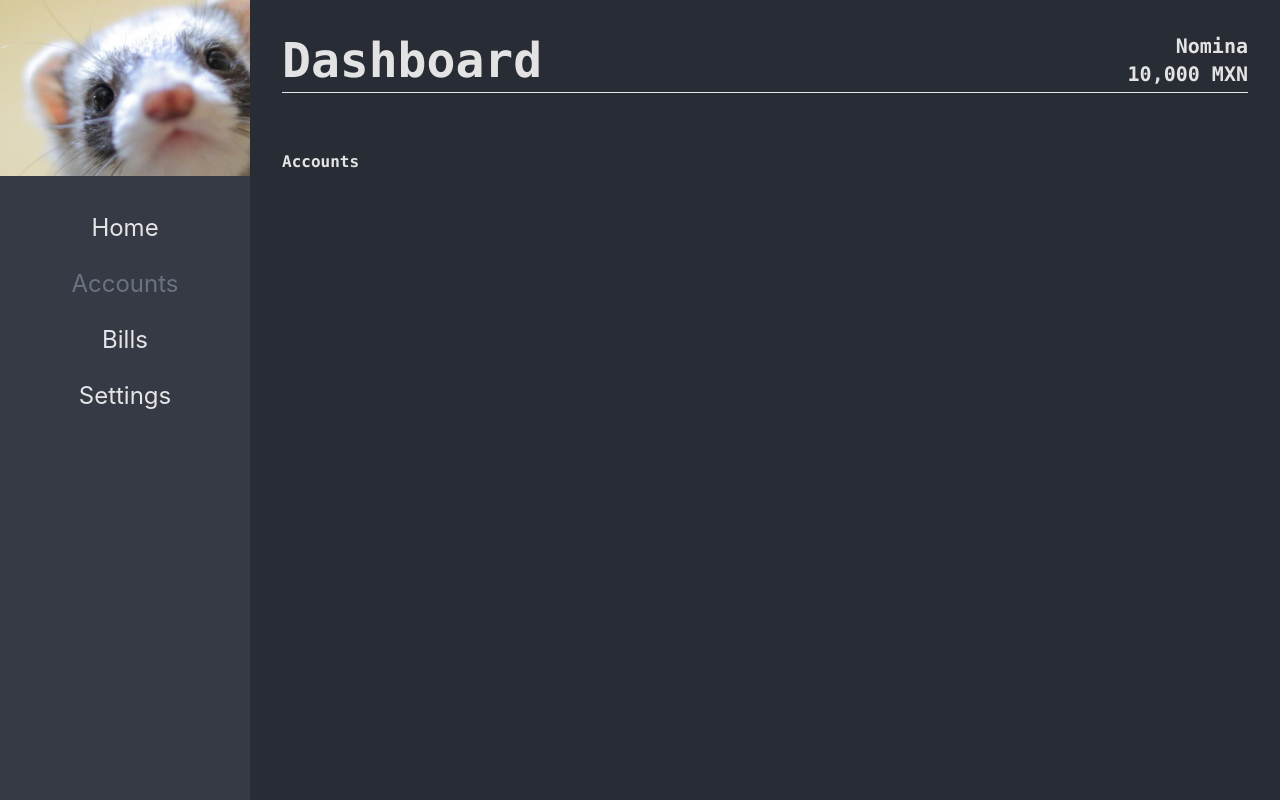
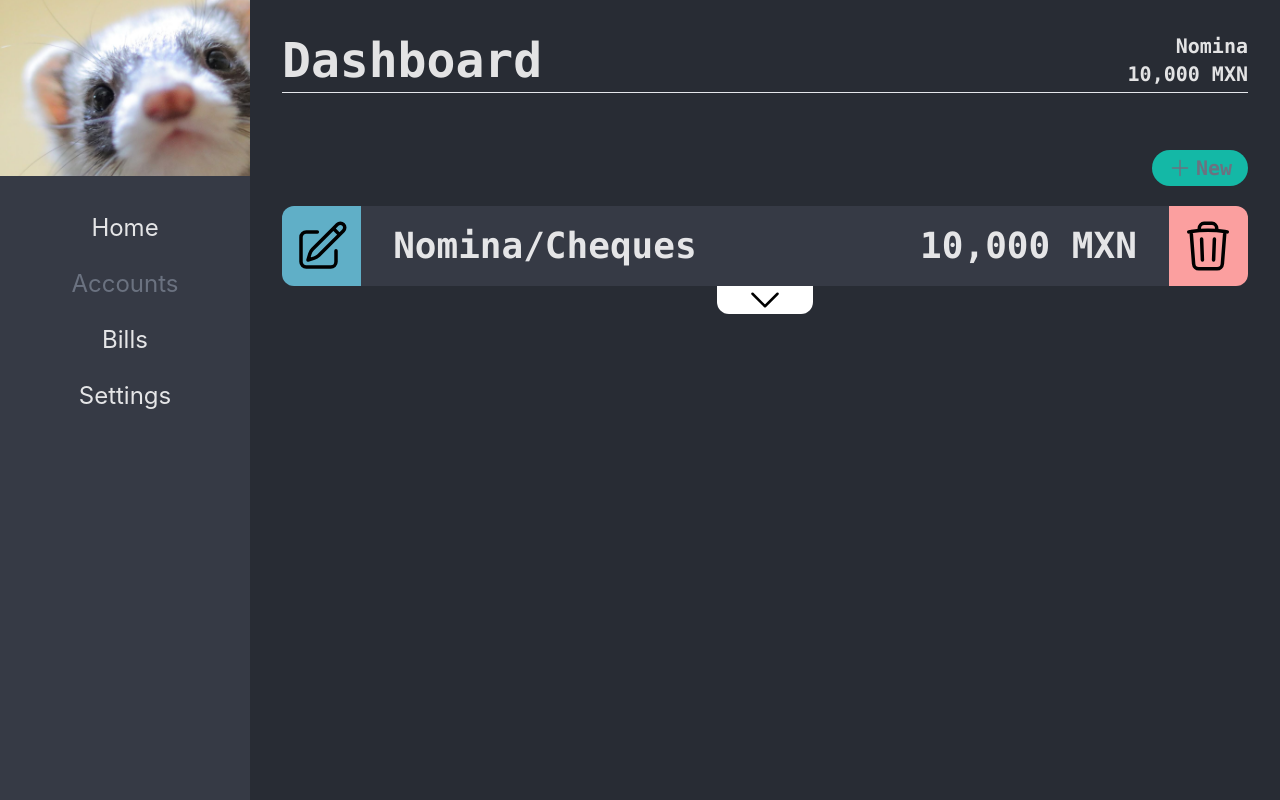
Before and after one commit to arieldelg/tracking-wallet, a React (Vite) app: page /accounts in a window 1280 px wide. Built offline with nearby package versions, Linux system fonts and the light colour scheme.

Commit message:
making work the open tab

```diff
--- a/src/components/walletApp/MyNewButton.tsx
+++ b/src/components/walletApp/MyNewButton.tsx
@@ -5,18 +5,25 @@ import { useHeaderName } from "../../hooks";
 type Props = {
   reset?: () => void;
   headerName?: string;
-  to: string;
+  to?: string;
+  openModal?: () => void;
 };
 
-const MyNewButton = ({ reset, headerName = "New Bill", to }: Props) => {
+const MyNewButton = ({
+  reset,
+  headerName = "New Bill",
+  to,
+  openModal,
+}: Props) => {
   const { setHeaderName } = useHeaderName();
   return (
     <NavLink
       className="w-24 h-9 bg-teal-500 rounded-full flex items-center justify-between text-xl px-4"
-      to={to}
+      to={to!}
       onClick={() => {
         if (reset) reset();
-        setHeaderName(headerName);
+        if (to) setHeaderName(headerName);
+        if (openModal) openModal();
       }}
     >
       <PlusIcon className="w-6" />
--- a/src/main.tsx
+++ b/src/main.tsx
@@ -3,7 +3,7 @@ import { createRoot } from "react-dom/client";
 import { createBrowserRouter, RouterProvider } from "react-router-dom";
 import Root from "./routes/Root.tsx";
 import "./index.css";
-import { BillsPage, Home, NewBill } from "./pages/index.ts";
+import { AccountsPage, BillsPage, Home, NewBill } from "./pages/index.ts";
 import { Provider } from "react-redux";
 import { store } from "./store/store.ts";
 
@@ -22,7 +22,7 @@ const route = createBrowserRouter([
       },
       {
         path: "accounts",
-        element: <p>Accounts</p>,
+        element: <AccountsPage />,
       },
       {
         path: "bills",
--- /dev/null
+++ b/src/pages/AccountsPage.tsx
@@ -0,0 +1,86 @@
+import { useState } from "react";
+import {
+  TrashIcon,
+  PencilSquareIcon,
+  ChevronDownIcon,
+} from "@heroicons/react/24/outline";
+import { MyNewButton } from "../components";
+import Modal from "../modals/Modal";
+import { useAppDispatch, useAppSelector } from "../store/hooks";
+import { OpenAccountTabSelector, setOpenTab } from "../store/ui/uiSlice";
+
+const AccountsPage = () => {
+  const [openModal, setOpenModal] = useState<boolean>(false);
+  const openTab = useAppSelector(OpenAccountTabSelector);
+  const dispatch = useAppDispatch();
+  return (
+    <div className="flex flex-col items-end gap-5">
+      <MyNewButton openModal={() => setOpenModal(true)} />
+      <div className="w-full h-20 flex items-center justify-between relative">
+        <div className="h-full w-24 bg-customBlue rounded-l-xl flex items-center justify-center">
+          <PencilSquareIcon className="w-14 text-black" />
+        </div>
+        <div className="flex text-4xl justify-between items-center w-full px-8 bg-customBGDark1 h-full">
+          <p>Nomina/Cheques</p>
+          <p>10,000 MXN</p>
+        </div>
+        <div className="bg-customRed rounded-r-xl flex items-center justify-center h-full w-24">
+          <TrashIcon className="w-14 text-black" />
+        </div>
+
+        <div
+          className={`absolute h-12 bottom-0 left-20 w-[calc(100%-181.5px)] bg-customBGDark1 text-sm rounded-b-xl flex items-center px-4 border-2 -z-10
+            ${
+              openTab === "open"
+                ? "animate-translateDescDown"
+                : openTab === "close"
+                ? "animate-translateDescUp"
+                : ""
+            }
+          `}
+        >
+          <p>
+            Esta cuenta lleva el registro de la casa de kino y de mi trabajo
+          </p>
+        </div>
+        <div
+          className={`absolute -bottom-7 w-full flex items-center justify-center ${
+            openTab === "open"
+              ? "animate-translateDescDownButton"
+              : openTab === "close"
+              ? "animate-translateDescUpButton"
+              : ""
+          }`}
+        >
+          <div
+            className="w-24 h-7 bg-white flex items-center justify-center rounded-b-xl cursor-pointer"
+            onClick={() =>
+              openTab === "init"
+                ? dispatch(setOpenTab("open"))
+                : openTab === "close"
+                ? dispatch(setOpenTab("open"))
+                : dispatch(setOpenTab("close"))
+            }
+          >
+            <ChevronDownIcon
+              className={`w-10 text-black ${
+                openTab === "open"
+                  ? "animate-rotate0_180"
+                  : openTab === "close"
+                  ? "animate-rotate180_0"
+                  : ""
+              }`}
+            />
+          </div>
+        </div>
+      </div>
+      {openModal && (
+        <Modal>
+          <p>Hola</p>
+        </Modal>
+      )}
+    </div>
+  );
+};
+
+export default AccountsPage;
--- a/src/pages/index.ts
+++ b/src/pages/index.ts
@@ -1,5 +1,6 @@
+import AccountsPage from "./AccountsPage";
 import BillsPage from "./BillsPage";
 import Home from "./Home";
 import NewBill from "./NewBill";
 import Profile from "./Profile";
-export { Home, Profile, NewBill, BillsPage };
+export { Home, Profile, NewBill, BillsPage, AccountsPage };
--- a/src/store/ui/uiSlice.ts
+++ b/src/store/ui/uiSlice.ts
@@ -1,15 +1,19 @@
 import { createSelector, createSlice, PayloadAction } from "@reduxjs/toolkit";
 import { RootState } from "../store";
+
+type ValuesAccountTab = "init" | "open" | "close";
 
 interface InitialState {
   open: boolean;
   headerName: string;
+  openAccountTab: ValuesAccountTab;
 }
 
 /*!initialState*/
 const initialState: InitialState = {
   open: false,
   headerName: "Dashboard",
+  openAccountTab: "init",
 };
 
 /*!slice*/
@@ -26,18 +30,27 @@ export const uiSlice = createSlice({
     setHeader: (state, action: PayloadAction<string>) => {
       state.headerName = action.payload;
     },
+    setOpenTab: (state, action: PayloadAction<ValuesAccountTab>) => {
+      state.openAccountTab = action.payload;
+    },
   },
 });
 
 /*!exportamos las acciones del slice*/
-export const { setOpen, setHeader, setClose } = uiSlice.actions;
+export const { setOpen, setHeader, setClose, setOpenTab } = uiSlice.actions;
 
 /* ! esto lo qu exportamos al store*/
 export default uiSlice.reducer;
 
 const OPENMODAL = (state: RootState) => state;
+const OPENTAB = (state: RootState) => state;
 
 export const OpenModalSelector = createSelector(
   [OPENMODAL],
   (OPENMODAL) => OPENMODAL.ui.open
 );
+
+export const OpenAccountTabSelector = createSelector(
+  [OPENTAB],
+  (OPENTAB) => OPENTAB.ui.openAccountTab
+);
--- a/tailwind.config.js
+++ b/tailwind.config.js
@@ -1,3 +1,5 @@
+import { transform } from "typescript";
+
 /** @type {import('tailwindcss').Config} */
 export default {
   content: ["./index.html", "./src/**/*.{js,ts,jsx,tsx}"],
@@ -20,6 +22,12 @@ export default {
         fadeInBillModal: "fadeIn 0.3s ease 1",
         translateImg: "translateX 0.5s linear 1 forwards",
         translateCard: "translateXCard 0.3s linear 1 forwards",
+        translateDescDown: "translateYD 0.3s linear 1 forwards",
+        translateDescDownButton: "translateYDButton 0.3s linear 1 forwards",
+        translateDescUpButton: "translateYUButton 0.3s linear 1 forwards",
+        translateDescUp: "translateYU 0.3s linear 1 forwards",
+        rotate0_180: "rotate0_180 0.3s linear 1 forwards",
+        rotate180_0: "rotate180_0 0.3s linear 1 forwards",
       },
       keyframes: {
         fadeIn: {
@@ -32,6 +40,24 @@ export default {
         translateXCard: {
           "100%": { transform: "translateX(5%)" },
         },
+        translateYD: {
+          "100%": { transform: "translateY(60%)" },
+        },
+        translateYU: {
+          "0%": { transform: "translateY(60%)" },
+        },
+        translateYDButton: {
+          "100%": { transform: "translateY(98%)" },
+        },
+        translateYUButton: {
+          "0%": { transform: "translateY(98%)" },
+        },
+        rotate0_180: {
+          "100%": { transform: "rotate(180deg)" },
+        },
+        rotate180_0: {
+          "0%": { transform: "rotate(180deg)" },
+        },
       },
       width: {
         homeIncomeExpense: "304px",
@@ -41,6 +67,7 @@ export default {
         customRed: "#FB9F9F",
         customBGDark1: "#363A45",
         customBGDark2: "#282c34",
+        customBlue: "#60AFC7",
       },
       ringColor: {
         customGreen: "#66FF37",
```
